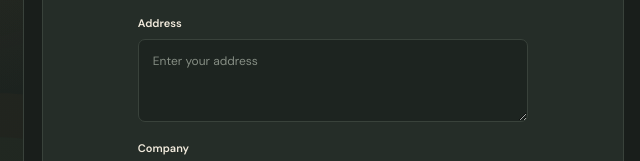
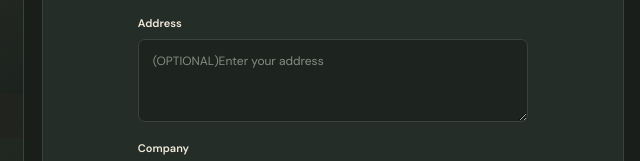
Before and after one commit to rudraksh-gohil/cookie, a plain HTML site: page signup.html in a window 1280 px wide. Shown: the part 453-614 px from the top of the page, 638-1278 px from the left. Drawn offline with Linux system fonts and the light colour scheme; no server answers.

Commit message:
option for address

```diff
--- a/signup.html
+++ b/signup.html
@@ -119,11 +119,10 @@
 
                         <textarea
                             id="address"
-                            placeholder="Enter your address"
+                            placeholder="(OPTIONAL)Enter your address"
                             autocomplete="street-address"
                             maxlength="500"
                             rows="3"
-                            required
                         ></textarea>
 
 
```
